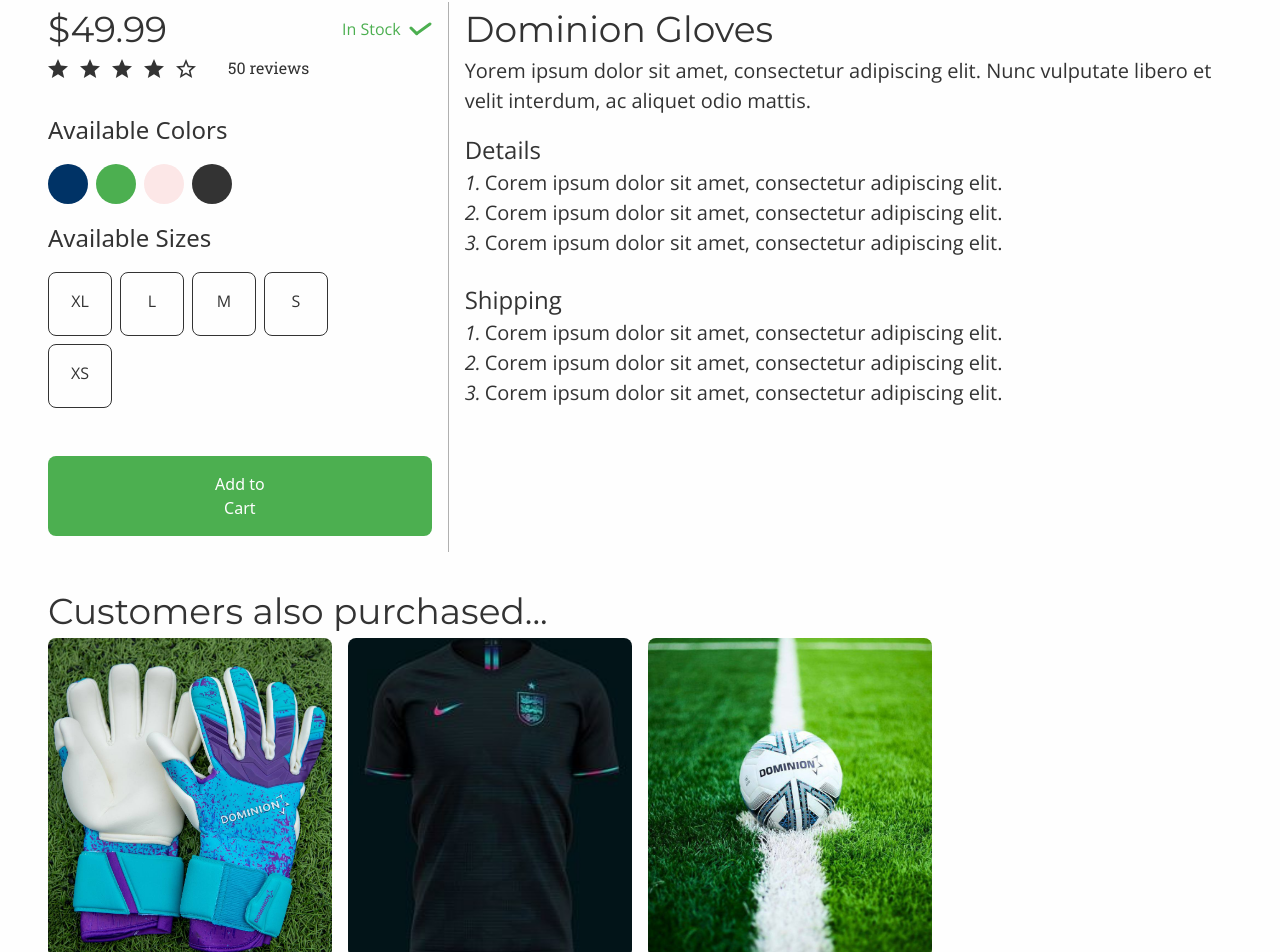
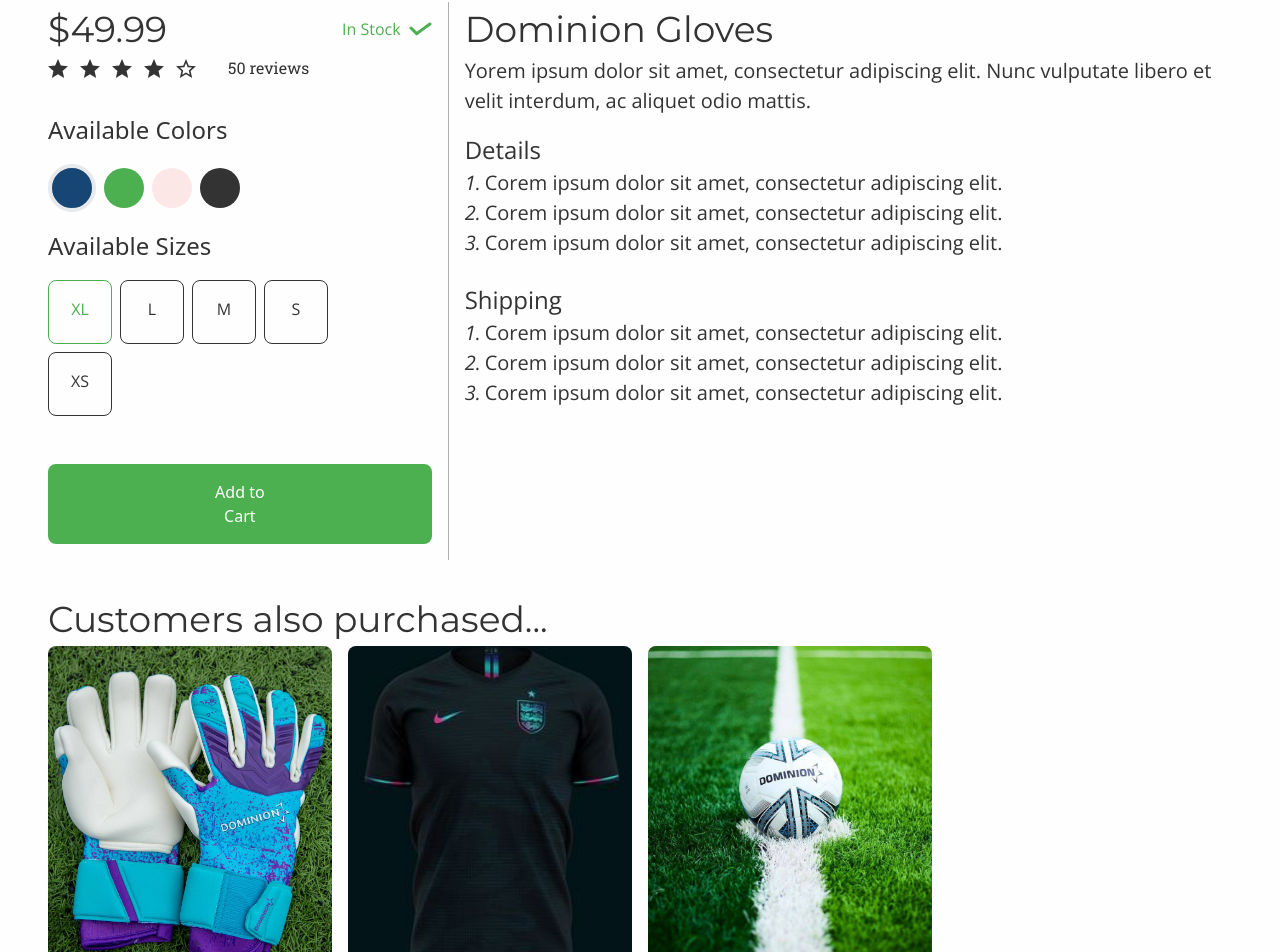
Before and after one commit to yaqeen009/Ecommerce-FrontEnd, a React (Vite) app: page /product/1 in a window 1280 px wide. Shown: the part 854-1806 px from the top of the page. Built offline with nearby package versions, Linux system fonts and the light colour scheme.

Commit message:
Additional Logic

```diff
--- a/src/components/card.jsx
+++ b/src/components/card.jsx
@@ -35,6 +35,7 @@
                 btnColor={"bg-accent border-font"}
                 btnHover={"hover:bg-primary hover:border-background"}
                 btnIconSize={"p-2"}
+                btnFunction={"handleAddToCart"}
               />
             </span>
           </div>
--- a/src/components/cartItem.jsx
+++ b/src/components/cartItem.jsx
@@ -55,13 +55,13 @@
                 <p>{size}</p>
               </div>
               <span className="w-16 h-10 border border-secondary rounded-lg flex lg:hidden  items-center space-x-3 pl-2">
-                <button onClick={()=>handleIncrement(id)}>
+                <button onClick={()=>handleDecrement(id)}>
                   <img src={increase} alt="" className="-rotate-90" />
                 </button>
                 <p className="text-mobile-label md:text-tablet-label lg:text-label text-font text-center ">
-                  1
+                  {amount}
                 </p>
-                <button onClick={()=> handleDecrement(id)}>
+                <button onClick={()=> handleIncrement(id)}>
                   <img src={decrease} alt="" className="-rotate-90"  />
                 </button>
               </span>
--- a/src/pages/product.jsx
+++ b/src/pages/product.jsx
@@ -5,7 +5,7 @@
 import check from "../assets/stockCheck.svg";
 import starFilled from "../assets/star-filled.svg";
 import starUnfilled from "../assets/star-outline.svg";
-import { useState } from "react";
+import { useEffect, useState } from "react";
 import ButtonComp from "../components/button";
 import Card from "../components/card";
 import { useDispatch, useSelector } from "react-redux";
@@ -15,7 +15,6 @@
   //states
   const [colorState, setColorState] = useState(null);
   const [sizeState, setSizeState] = useState(null);
-  const {cart, totalAmount, totalPrice} = useSelector((state) => state.cart)
   const dispatch = useDispatch()
 
   const navigate = useNavigate();
@@ -56,6 +55,13 @@
   const productData = data?.products?.featured?.find(
     (item) => item.id === Number(productId)
   );
+  useEffect(() => {
+    if (productData) {
+      setColorState(productData.colors[0])
+      setSizeState(productData.sizes[0])
+    }
+  },[productData])
+
   const similarProdData = data?.products?.featured || [];
 
   if (loading) {
```
